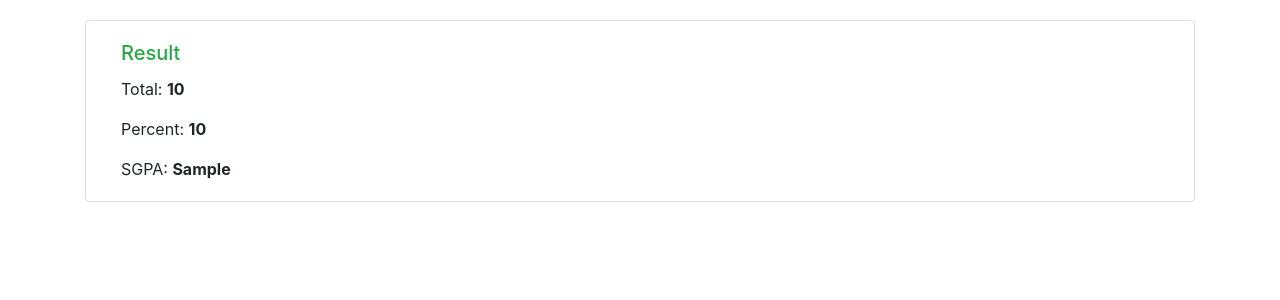
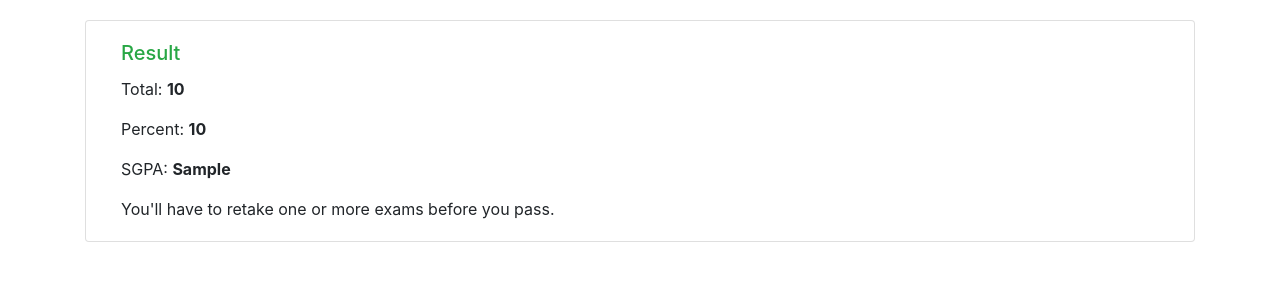
Before and after one commit to dheerajreal/gpa-calculator, a Python web app: template flask/templates/result.html in a window 1280 px wide. Shown: the part 228-528 px from the top of the page. Run offline with Jinja, Linux system fonts and the light colour scheme; the template is opened without the code that fills it: most values are stand-ins (such as "Sample title", 1, 10 or a date in 2020); some libraries are stand-ins or nearby versions.

Commit message:
feature: check for passing marks in all subjects

```diff
--- a/flask/templates/result.html
+++ b/flask/templates/result.html
@@ -5,6 +5,16 @@
         <p class="card-text">Total: <b>{{result.total}}</b></p>
         <p class="card-text">Percent: <b>{{result.average}}</b></p>
         <p class="card-text">SGPA: <b>{{result.gpa_final}}</b></p>
+        {% if passing %}
+        <p class="card-text text-success">
+            Congratulations, You've passed in all subjects!
+        </p>
+        {% else %}
+        <p class="card-text ">
+            You'll have to retake one or more exams before you pass.
+        </p>
+
+        {% endif %}
 
     </div>
 </div>
```
Also changed, not shown: flask/app.py (+6 -1 lines).
